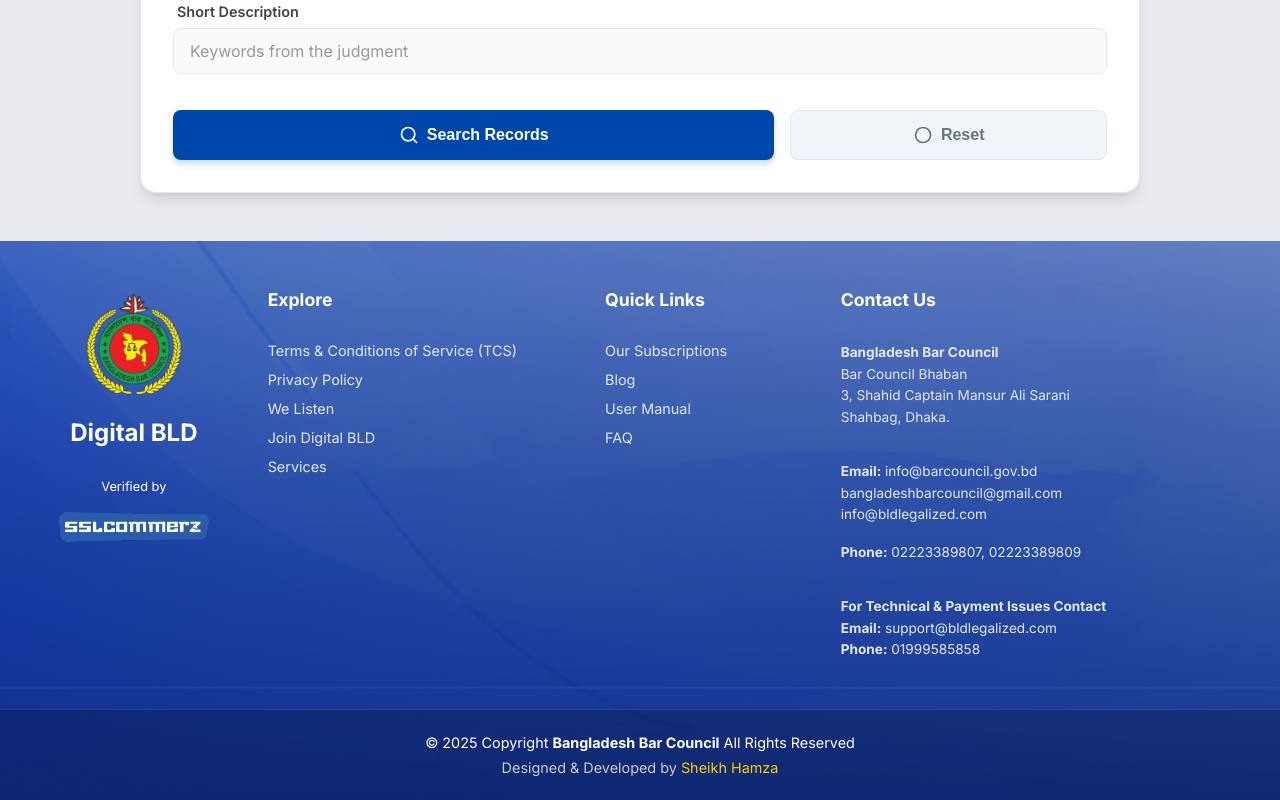
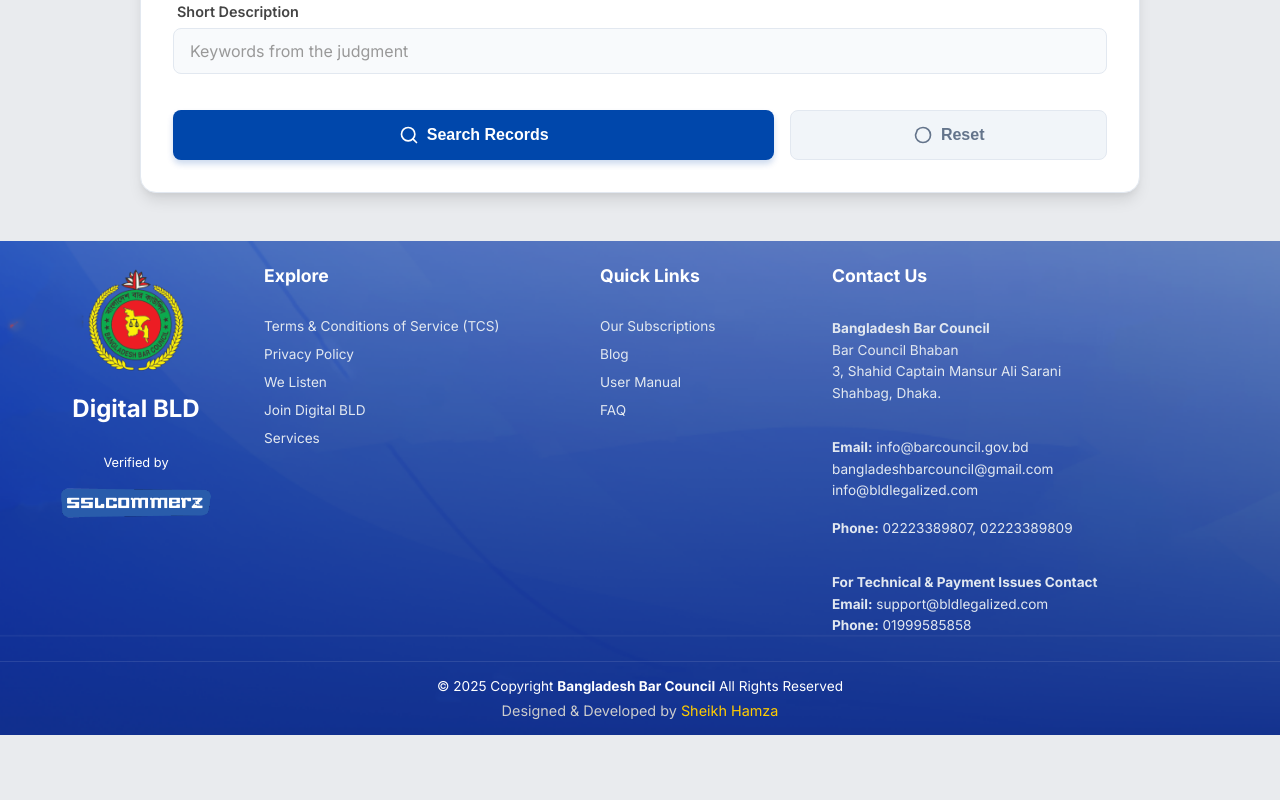
Before and after one commit to 1Sheikhhamza/case-search-app, a website: page index.html in a window 1280 px wide. Shown: the part 765-1565 px from the top of the page. After the commit the page ends 1500 px from the top, so only its background shows below. Drawn offline with Linux system fonts and the light colour scheme; a script that the page names is missing.

Commit message:
Remove footer bottom bg and compact layout

```diff
--- a/style.css
+++ b/style.css
@@ -221,8 +221,10 @@
     background-position: center;
     background-repeat: no-repeat;
     color: white;
-    padding-top: 3rem;
-    font-size: 0.9rem;
+    padding-top: 1.5rem;
+    /* Reduced from 3rem */
+    font-size: 0.85rem;
+    /* Slightly smaller text */
     margin-top: auto;
 }
 
@@ -232,8 +234,10 @@
     display: grid;
     grid-template-columns: 1fr 1.5fr 1fr 2fr;
     /* Adjusted for content balance */
-    gap: 2rem;
-    padding: 0 2rem 3rem 2rem;
+    gap: 1.5rem;
+    /* Reduced gap */
+    padding: 0 2rem 1.5rem 2rem;
+    /* Reduced bottom padding */
 }
 
 .footer-col {
@@ -313,8 +317,8 @@
 
 /* Footer Bottom */
 .footer-bottom {
-    background: rgba(0, 0, 0, 0.2);
-    padding: 1.5rem;
+    background: transparent;
+    padding: 1rem;
     text-align: center;
     border-top: 1px solid rgba(255, 255, 255, 0.1);
 }
```
